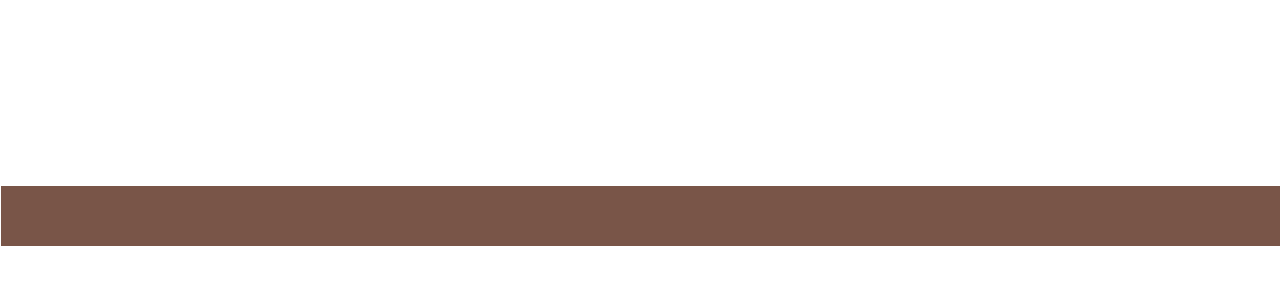
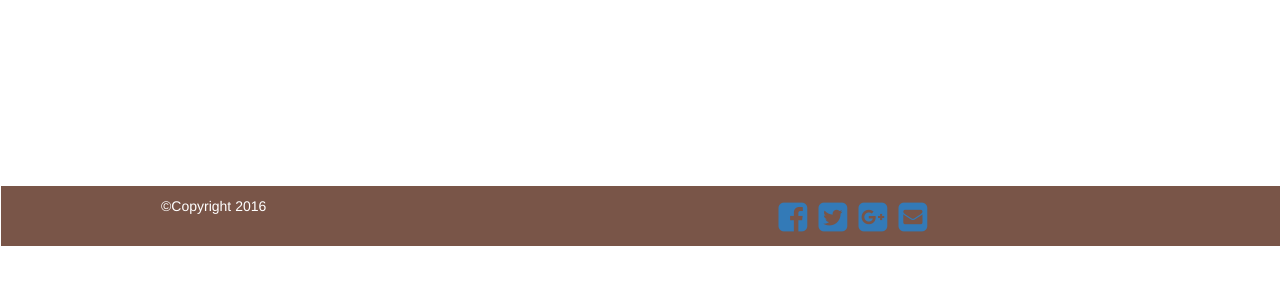
Before and after one commit to season-7/webexpert, a Flask app: page / in a window 1280 px wide. Shown: the part 408-708 px from the top of the page. Run offline with Flask 2, Linux system fonts and the light colour scheme; some libraries are stand-ins or nearby versions; some web fonts are replaced.

Commit message:
Added Footer

```diff
--- a/app/static/css/app.css
+++ b/app/static/css/app.css
@@ -15,6 +15,9 @@ header{
   font-family: 'Pattaya', cursive;
   font-size:32px;
 }
+.navbar-default .navbar-header > a:hover{
+  color:#fff;
+}
 .navbar-default .navbar-nav > li > a{
   color: #fff;
 }
@@ -28,4 +31,38 @@ footer{
   margin:0.5px;
   height:60px;
   background:#795548;
+  color: #fff;
+  text-align: center;
 }
+footer>div{
+  padding-top: 10px;
+}
+.social:hover {
+     -webkit-transform: scale(1.1);
+     -moz-transform: scale(1.1);
+     -o-transform: scale(1.1);
+ }
+ .social {
+     -webkit-transform: scale(0.8);
+     /* Browser Variations: */
+
+     -moz-transform: scale(0.8);
+     -o-transform: scale(0.8);
+     -webkit-transition-duration: 0.5s;
+     -moz-transition-duration: 0.5s;
+     -o-transition-duration: 0.5s;
+ }
+
+/*
+    Multicoloured Hover Variations
+*/
+
+ #social-fb:hover {
+     color: #3B5998;
+ }
+ #social-tw:hover {
+     color: #4099FF;
+ }
+ #social-gp:hover {
+     color: #d34836;
+ }
--- a/app/templates/layout.html
+++ b/app/templates/layout.html
@@ -7,6 +7,7 @@
     <!--Links-->
     <link rel="stylesheet" href="{{url_for('.static', filename='css/bootstrap.min.css')}}">
     <link rel="stylesheet" href="{{url_for('.static', filename='css/bootstrap-theme.min.css')}}">
+    <link href="//maxcdn.bootstrapcdn.com/font-awesome/4.1.0/css/font-awesome.min.css" rel="stylesheet">
     <link rel="stylesheet" href="{{url_for('.static', filename='css/app.css')}}">
 
     <!--Scipts-->
@@ -41,7 +42,13 @@
         {% block content %} {% endblock %}
     </section>
     <footer>
-        <div></div>
+        <div class="col-sm-4">©Copyright 2016</div>
+        <div class="col-sm-8">
+            <a href="https://www.facebook.com/bootsnipp"><i id="social-fb" class="fa fa-facebook-square fa-3x social"></i></a>
+	        <a href="https://twitter.com/bootsnipp"><i id="social-tw" class="fa fa-twitter-square fa-3x social"></i></a>
+	        <a href="https://plus.google.com/+Bootsnipp-page"><i id="social-gp" class="fa fa-google-plus-square fa-3x social"></i></a>
+	        <a href="mailto:bootsnipp@gmail.com"><i id="social-em" class="fa fa-envelope-square fa-3x social"></i></a>
+        </div>
     </footer>
 
 </body>
```
